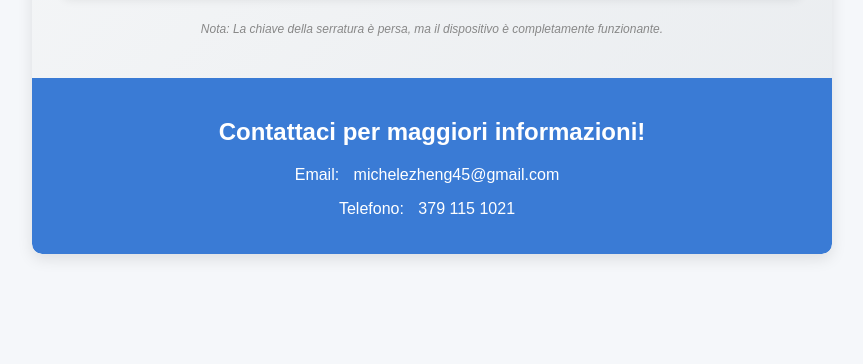
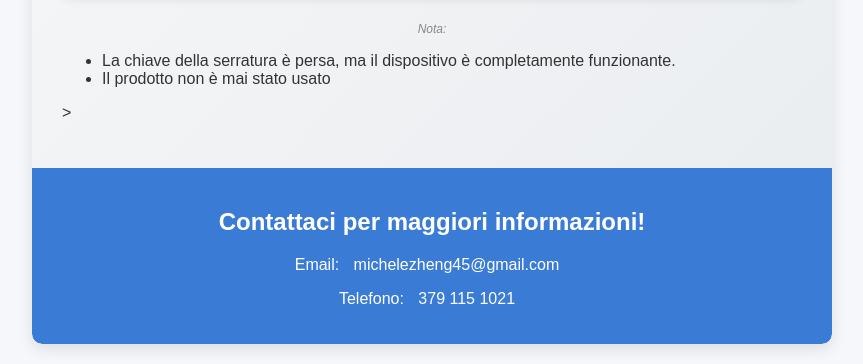
Before and after one commit to kilikep/annuncio-pubblicitario-html-cashlogy, a plain HTML site: page index.html in a window 1280 px wide. Shown: the part 574-938 px from the top of the page, without its empty margins (208-1071 px from the left). Before the commit the page ends 848 px from the top, so only its background shows below. Drawn offline with Linux system fonts and the light colour scheme.

Commit message:
Update index.html

```diff
--- a/index.html
+++ b/index.html
@@ -154,7 +154,8 @@
                 <span class="discount-badge">OFFERTA SPECIALE!</span>
             </div>
 
-            <p class="note">Nota: La chiave della serratura è persa, ma il dispositivo è completamente funzionante.</p>
+            <p class="note">Nota: <ul><li>La chiave della serratura è persa, ma il dispositivo è completamente funzionante.</li>
+                                      <li>Il prodotto non è mai stato usato</li></ul>></p>
         </div>
 
         <div class="contact-info">
```
